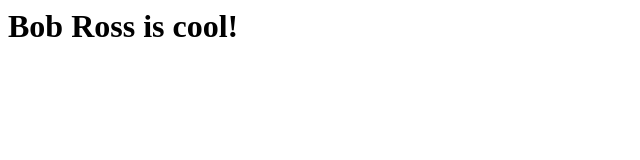
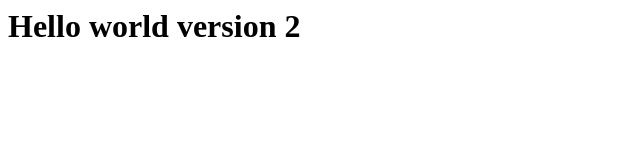
Before and after one commit to rpalser/my-repo-for-udacity, a plain HTML site: page index.html in a window 1280 px wide. Shown: the whole page, without its empty margins (0-640 px from the left). Drawn offline with Linux system fonts and the light colour scheme.

```diff
--- a/index.html
+++ b/index.html
@@ -1,5 +1,5 @@
 <html>
 <body>
-  <h1>Bob Ross is cool!</h1>
+  <h1>Hello world version 2</h1>
 </body>
 </html>
```
Also changed, not shown: 1 other file.
